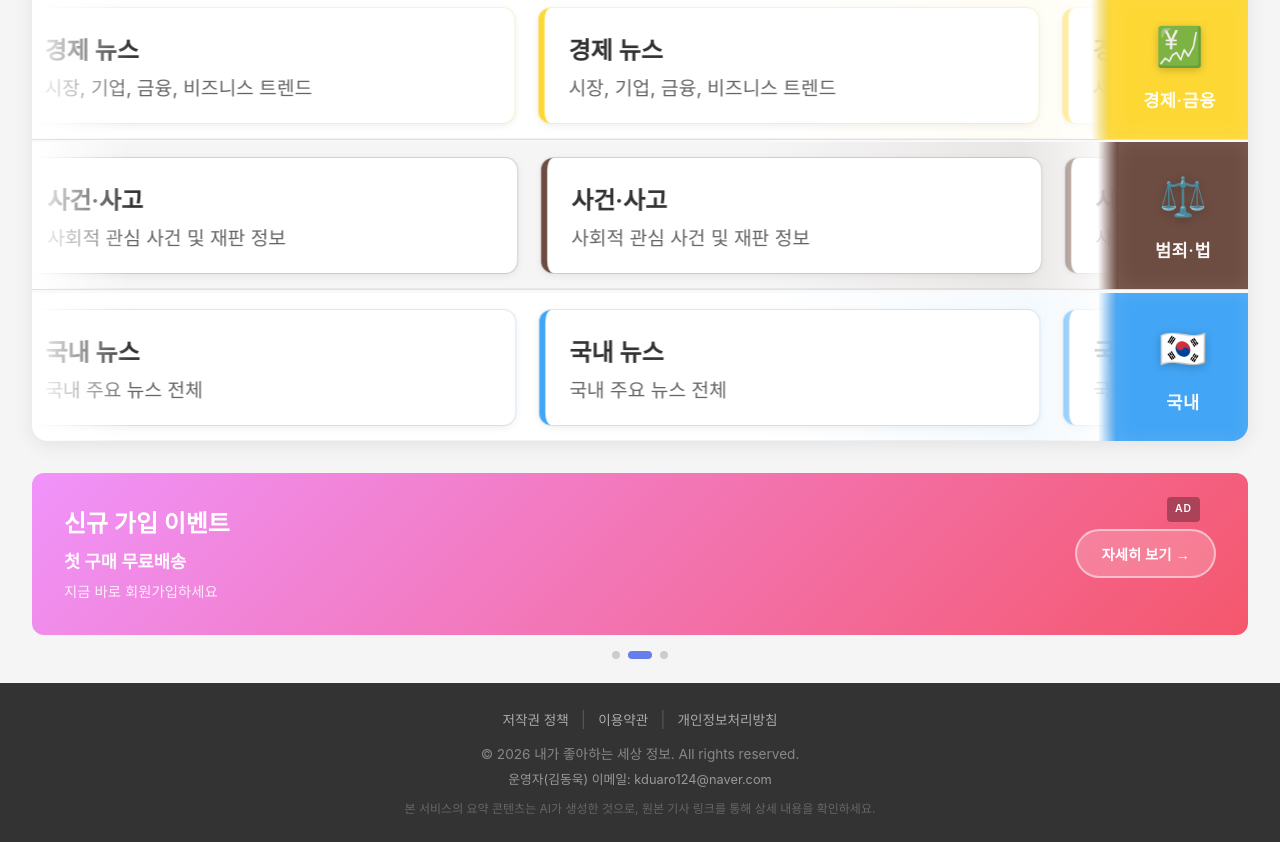
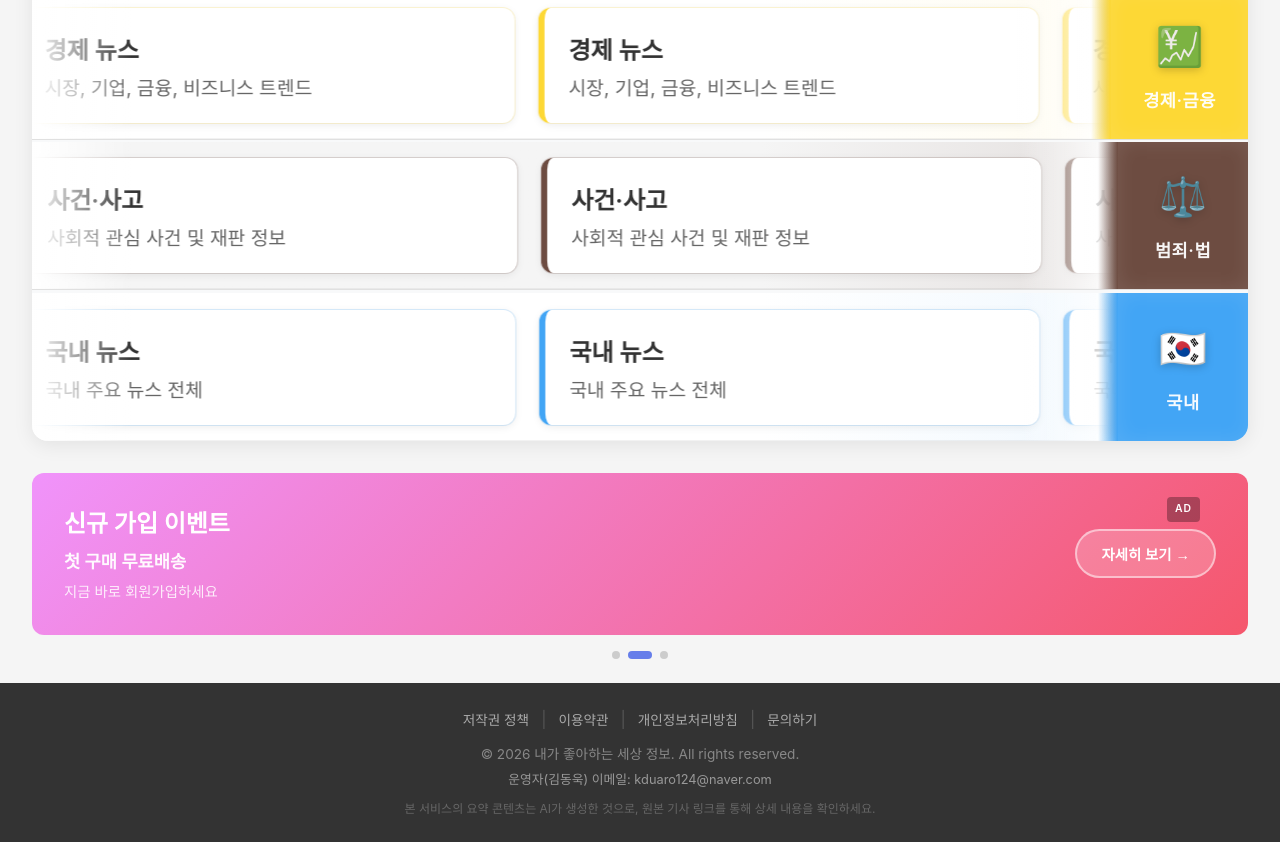
Before and after one commit to KimDongUg/my_favorite_news, a React (Vite) app: page / in a window 1280 px wide. Shown: the part 650-1492 px from the top of the page. Built offline with nearby package versions, Linux system fonts and the light colour scheme; no server answers.

Commit message:
feat: 푸터에 문의하기 링크 추가
Co-Authored-By: Claude Opus 4.5 <noreply@anthropic.com>

```diff
--- a/src/components/Layout.jsx
+++ b/src/components/Layout.jsx
@@ -68,6 +68,8 @@ function Layout({ children, categoryCount = 5, speedMultiplier = 1, onSpeedChang
           <Link to="/terms">이용약관</Link>
           <span className="footer-divider">|</span>
           <Link to="/privacy">개인정보처리방침</Link>
+          <span className="footer-divider">|</span>
+          <Link to="/feedback">문의하기</Link>
           {isAdmin && (
             <>
               <span className="footer-divider">|</span>
```
